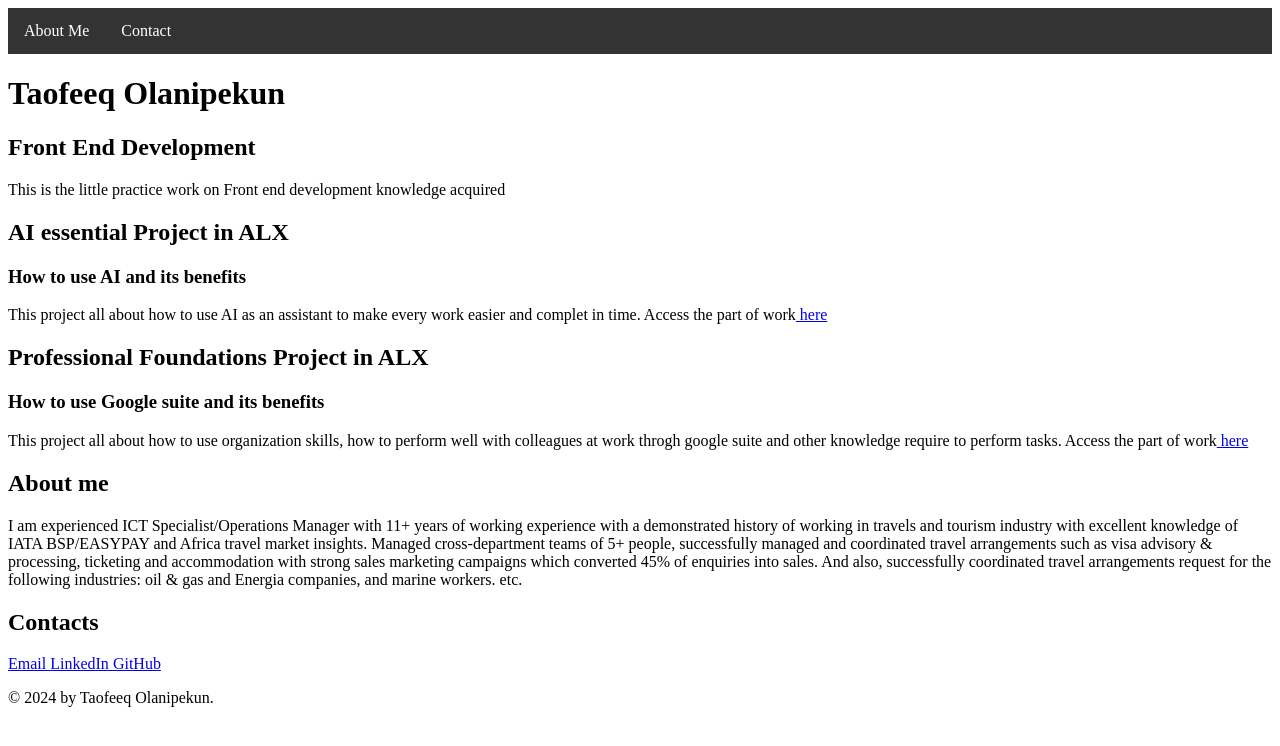
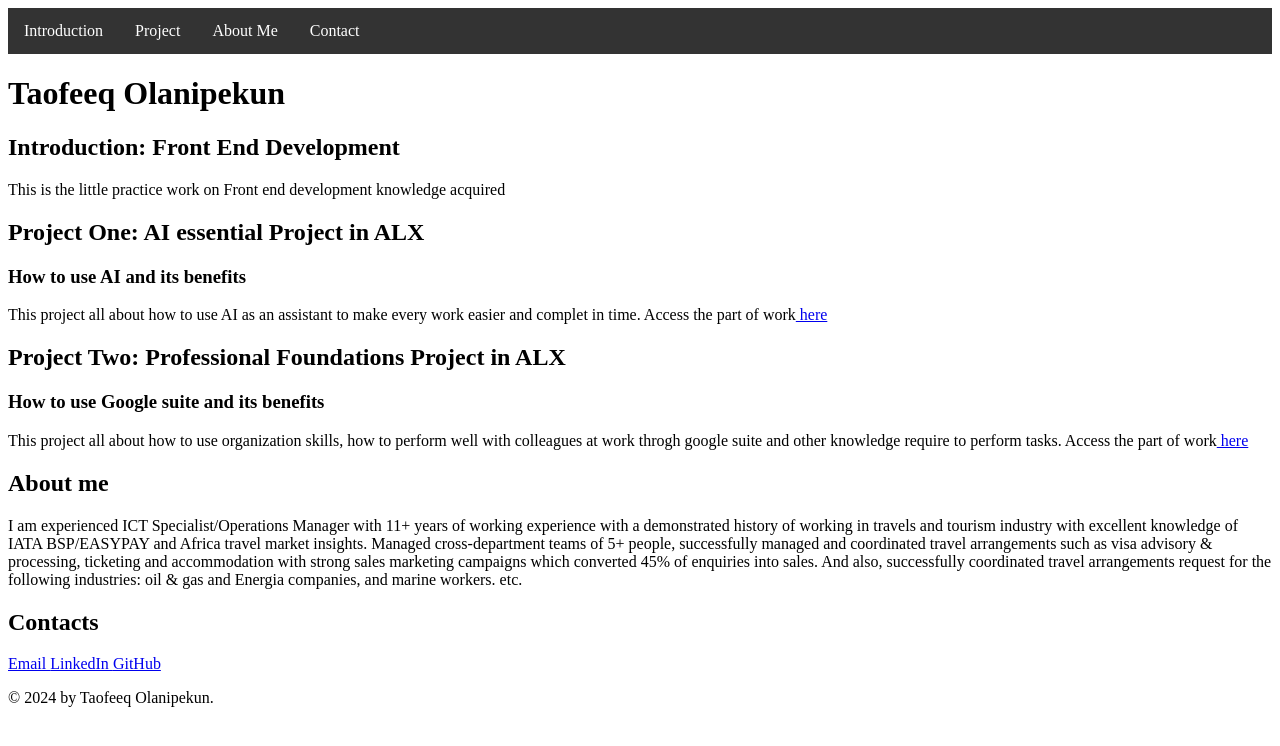
Before and after one commit to taofeeq2014/My_First_Portfolio, a plain HTML site: page portfolio/index.html in a window 1280 px wide. Drawn offline with Linux system fonts and the light colour scheme.

Commit message:
Update index.html

```diff
--- a/portfolio/index.html
+++ b/portfolio/index.html
@@ -35,27 +35,27 @@
 <header>
     <nav>
         <ul>
-            <li><a href="#about"  target=" "> About Me </a></li>
-            <li><a href="#contact" target=" "> Contact  </a></li>
+            <li><a href="#introduction">Introduction </a></li>
+            <li><a href="#projects">Project  </a></li>
+            <li><a href="#about">About Me </a></li>
+            <li><a href="#contact">Contact  </a></li>
+            </ul>
         </nav>
   <h1> Taofeeq Olanipekun </h1>
   <p> </p>
 </header>
   <section id="introduction">
-    <h2>Front End Development </h2>
+    <h2>Introduction: Front End Development </h2>
     <p>This is the little practice work on Front end development knowledge acquired</p>
   </section>
   <section id="projects">
-    <h2>AI essential Project in ALX </h2>
+    <h2>Project One: AI essential Project in ALX </h2>
     <article>
       <h3>How to use AI and its benefits </h3>
       <p>This project all about how to use AI as an assistant to make every work easier and complet in time.
         Access the part of work<a href=" " target="_blank"> here </a> </p>
     </article>
-  </section>
-   </section>
-  <section id="projects">
-    <h2>Professional Foundations Project in ALX </h2>
+       <h2>Project Two: Professional Foundations Project in ALX </h2>
     <article>
      <h3>How to use Google suite and its benefits </h3>
       <p>This project all about how to use organization skills, how to perform well with colleagues at work throgh google suite and other
```
